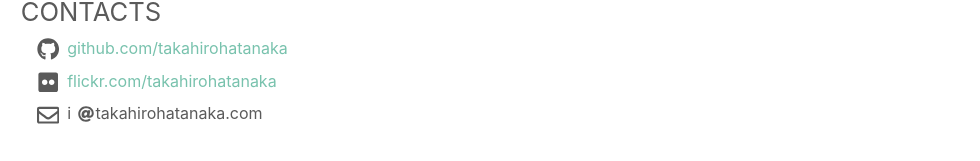
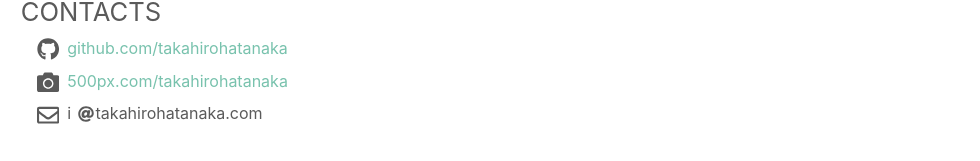
Before and after one commit to takahirohatanaka/takahirohatanaka.com, a Nuxt app: page / in a window 1280 px wide. Shown: the part 431-592 px from the top of the page, without its empty margins (0-980 px from the left). Built offline with nearby package versions, Linux system fonts and the light colour scheme.

Commit message:
add link 500px and remove flickr

```diff
--- a/components/contact.vue
+++ b/components/contact.vue
@@ -9,8 +9,8 @@
         </li>
 
         <li>
-          <font-awesome-icon :icon="['fab', 'flickr']" class="icon" />
-          <a href="https://www.flickr.com/photos/takahirohatanaka/">flickr.com/takahirohatanaka</a>
+          <font-awesome-icon :icon="['fa', 'camera']" class="icon" />
+          <a href="https://500px.com/takahirohatanaka">500px.com/takahirohatanaka</a>
         </li>
 
         <li>
--- a/plugins/fontawesome.ts
+++ b/plugins/fontawesome.ts
@@ -1,18 +1,18 @@
 import Vue from "vue";
 import { library, config } from "@fortawesome/fontawesome-svg-core";
 import { FontAwesomeIcon } from "@fortawesome/vue-fontawesome";
-import { faAt } from "@fortawesome/free-solid-svg-icons";
+import { faAt, faCamera } from "@fortawesome/free-solid-svg-icons";
 import { faEnvelope } from "@fortawesome/free-regular-svg-icons";
-import { faGithub, faFlickr } from "@fortawesome/free-brands-svg-icons";
+import { faGithub } from "@fortawesome/free-brands-svg-icons";
 
 // This is important, we are going to let Nuxt.js worry about the CSS
 config.autoAddCss = false;
 
 // You can add your icons directly in this plugin. See other examples for how you
 // can add other styles or just individual icons.
-library.add(faAt);
+library.add(faAt, faCamera);
 library.add(faEnvelope);
-library.add(faGithub, faFlickr);
+library.add(faGithub);
 
 // Register the component globally
 Vue.component("font-awesome-icon", FontAwesomeIcon);
```
